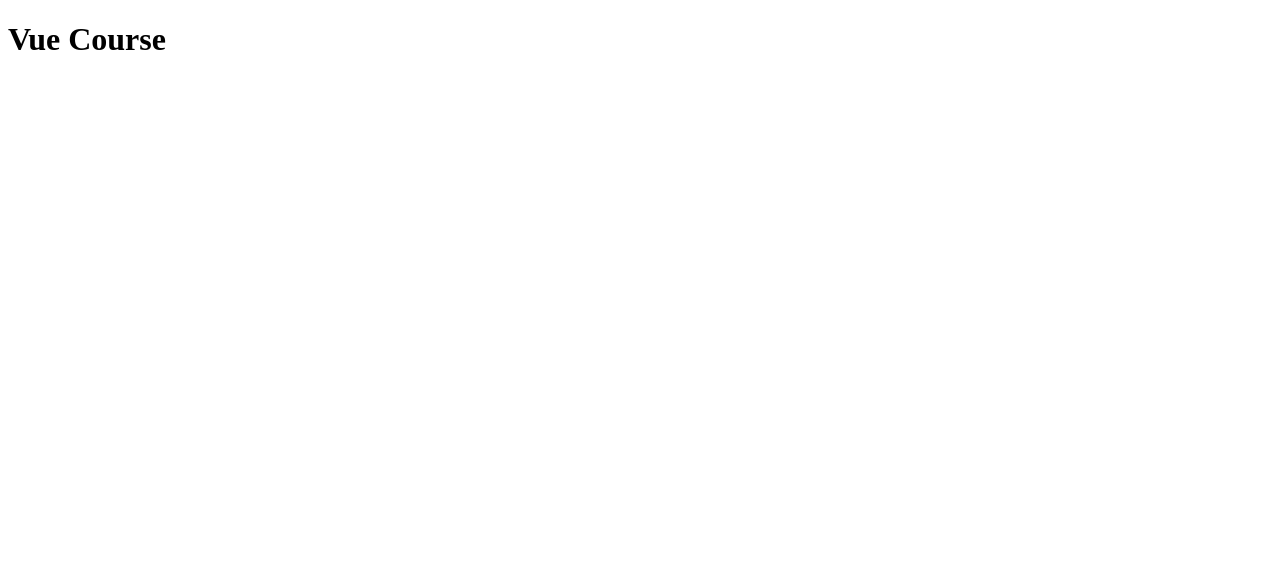
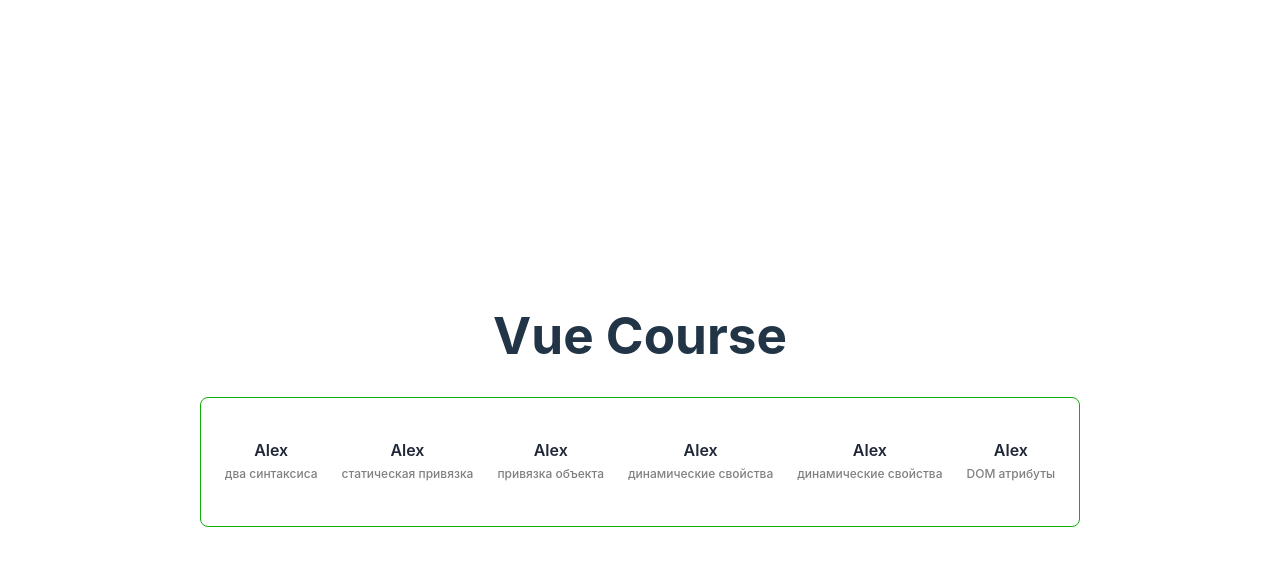
Before and after one commit to yudeek/vue-course, a Vue app: page / in a window 1280 px wide. Shown: the top 566 px of the page. Built offline with nearby package versions, Linux system fonts and the light colour scheme.

Commit message:
data binding

```diff
--- a/src/App.vue
+++ b/src/App.vue
@@ -1,3 +1,12 @@
 <template>
   <h1>Vue Course</h1>
+  <!-- <TextNode /> -->
+  <!-- <Conditional /> -->
+  <DataBinding />
 </template>
+
+<script setup>
+  import TextNode from '@/components/TextNode.vue';
+  import Conditional from '@/components/Conditional.vue';
+  import DataBinding from '@/components/DataBinding.vue';
+</script>
--- /dev/null
+++ b/src/components/Conditional.vue
@@ -0,0 +1,70 @@
+<template>
+  <div class="wrap">
+    <!-- обычное условие -->
+    <p class="content" v-if="userName">
+      <span class="text">{{ userName }}</span>
+      <span class="sub">v-if</span>
+    </p>
+
+    <!-- цепочка условий -->
+    <p class="content" v-if="userName === 'Ben'">
+      <span class="text">{{ userName }}</span>
+      <span class="sub">v-if</span>
+    </p>
+    <p class="content" v-else-if="userName === 'John'">
+      <span class="text">{{ userName }}</span>
+      <span class="sub">v-else-if</span>
+    </p>
+    <p class="content" v-else>
+      <span class="text">{{ userName }}</span>
+      <span class="sub">v-else</span>
+    </p>
+
+    <!-- двойное условие -->
+    <p class="content" v-if="userName && true">
+      <span class="text">{{ userName }}</span>
+      <span class="sub">v-else</span>
+    </p>
+
+    <!-- Скрытие при использовании асинхронного кода -->
+    <p class="content" v-if="obj">
+      <span class="text">{{ inc(obj.age) }}</span>
+      <span class="sub">async v-if</span>
+    </p>
+
+    <!-- скрытие с v-show -->
+    <p class="content grid" v-show="userName">
+      <span class="text">{{ userName }}</span>
+      <span class="sub">v-show</span>
+    </p>
+
+  </div>
+</template>
+
+<script setup>
+  import { ref } from 'vue';
+
+  const userName = 'Alex';
+
+  // v-if не будет приведен к true
+  // const userName = null;
+  // const userName = undefined;
+  // const userName = '';
+  // const userName = 0;
+
+  const obj = ref(null);
+  const inc = age => age + 1;
+  setTimeout(() => {
+    obj.value = {};
+    obj.value.age = 10;
+  }, 2000)
+
+
+
+</script>
+
+<style>
+  .grid {
+    display: grid;
+  }
+</style>
--- /dev/null
+++ b/src/components/DataBinding.vue
@@ -0,0 +1,61 @@
+<template>
+  <div class="wrap">
+
+    <!-- два синтаксиса привязки данных -->
+    <p class="content">
+      <span v-bind:data-name="userName" :data-value="userAge" class="text">Alex</span>
+      <span class="sub">два синтаксиса</span>
+    </p>
+
+    <!-- статическая привязка -->
+    <p class="content">
+      <span value="userAge" class="text">Alex</span>
+      <span class="sub">статическая привязка</span>
+    </p>
+
+    <!-- привязка объекта -->
+    <p class="content">
+      <span v-bind="obj" class="text">Alex</span>
+      <span class="sub">привязка объекта</span>
+    </p>
+
+    <!-- динамические свойства -->
+    <p class="content" v-for="item in [0,1]" >
+      <span :[`data-${item}`]="item" class="text">Alex</span>
+      <span class="sub">динамические свойства</span>
+    </p>
+
+    <!-- DOM атрибуты -->
+    <p class="content" >
+      <span .zip="200" class="text">Alex</span>
+      <span class="sub">DOM атрибуты</span>
+    </p>
+
+
+  </div>
+
+
+</template>
+
+<script setup>
+
+  import { onMounted } from 'vue';
+
+  const userName = 'Alex';
+  const userAge = 10;
+
+  const obj = {
+    name: 'John',
+    age: 10
+  }
+
+  const zip = 12345;
+
+  onMounted(() => {
+    const el = document.querySelector('[data-name="Alex"]');
+    console.log({ data: el.dataset.value});
+    console.log({ age: userAge});
+    if(el.value === userAge) console.log('correct');
+    else console.log('wrong');
+  })
+</script>
--- /dev/null
+++ b/src/components/TextNode.vue
@@ -0,0 +1,60 @@
+<template>
+  <div class="wrap">
+    <!-- mustache -->
+    <p class="content">
+      <span class="text">{{ userName }}</span>
+      <span class="sub">mustache</span>
+    </p>
+
+    <!-- тернарный оператор -->
+    <p class="content">
+      <span class="text">{{ userName === 'Alex' ? 'Fred' : userName }}</span>
+      <span class="sub">тернарный оператор</span>
+    </p>
+
+    <!-- функция с параметром -->
+    <p class="content">
+      <span class="text">{{ changeUserName(userName) }}</span>
+      <span class="sub">функция с параметром</span>
+    </p>
+
+    <!-- директива v-text -->
+    <p class="content">
+      <span class="text" v-text="userName"></span>
+      <span class="sub">директива v-text</span>
+    </p>
+
+    <!-- тернарный оператор c v-text -->
+    <p class="content">
+      <span class="text" v-text="userName === 'Alex' ? 'Fred' : userName"></span>
+      <span class="sub">тернарный оператор c v-text</span>
+    </p>
+
+    <!-- функция с параметром c v-text -->
+    <p class="content">
+      <span class="text" v-text="changeUserName(userName)"></span>
+      <span class="sub">функция с параметром c v-text</span>
+    </p>
+  </div>
+
+  <!-- Не будет работать -->
+  <!-- <span>{{ if(userName === 'Alex') return 'Marty' }}</span> -->
+  <!-- <span>{{ () => if(userName === 'Alex') return 'Marty' }}</span> -->
+
+
+
+</template>
+
+<script setup>
+
+  const userName = 'Alex';
+
+  const changeUserName = name => {
+    if(name === 'Alex') return 'John';
+    else return name;
+  }
+
+</script>
+
+<style>
+</style>
--- a/src/style.css
+++ b/src/style.css
@@ -0,0 +1,121 @@
+:root {
+  font-family: Inter, Avenir, Helvetica, Arial, sans-serif;
+  font-size: 16px;
+  line-height: 24px;
+  font-weight: 400;
+
+  color-scheme: light dark;
+  color: rgba(255, 255, 255, 0.87);
+  background-color: #242424;
+
+  font-synthesis: none;
+  text-rendering: optimizeLegibility;
+  -webkit-font-smoothing: antialiased;
+  -moz-osx-font-smoothing: grayscale;
+  -webkit-text-size-adjust: 100%;
+}
+
+a {
+  font-weight: 500;
+  color: #646cff;
+  text-decoration: inherit;
+}
+a:hover {
+  color: #535bf2;
+}
+
+a {
+  font-weight: 500;
+  color: #646cff;
+  text-decoration: inherit;
+}
+a:hover {
+  color: #535bf2;
+}
+
+body {
+  margin: 0;
+  display: flex;
+  place-items: center;
+  min-width: 320px;
+  min-height: 100vh;
+}
+
+h1 {
+  font-size: 3.2em;
+  line-height: 1.1;
+}
+
+button {
+  border-radius: 8px;
+  border: 1px solid transparent;
+  padding: 0.6em 1.2em;
+  font-size: 1em;
+  font-weight: 500;
+  font-family: inherit;
+  background-color: #1a1a1a;
+  cursor: pointer;
+  transition: border-color 0.25s;
+}
+button:hover {
+  border-color: #646cff;
+}
+button:focus,
+button:focus-visible {
+  outline: 4px auto -webkit-focus-ring-color;
+}
+
+.card {
+  padding: 2em;
+}
+
+#app {
+  max-width: 1280px;
+  margin: 0 auto;
+  padding: 2rem;
+  text-align: center;
+}
+
+@media (prefers-color-scheme: light) {
+  :root {
+    color: #213547;
+    background-color: #ffffff;
+  }
+  a:hover {
+    color: #747bff;
+  }
+  button {
+    background-color: #f9f9f9;
+  }
+}
+
+.wrap {
+  display: flex;
+  align-items: center;
+  column-gap: 24px;
+  padding: 24px;
+  border-radius: 8px;
+  border: 1px solid #10AE04;
+}
+
+.wrap + .wrap {
+  margin-top: 24px;
+}
+
+.content {
+  display: flex;
+  flex-direction: column;
+}
+
+
+.text {
+  color: #202838;
+  font-weight: 600;
+  font-size: 16px;
+}
+
+.sub {
+  font-weight: 500;
+  font-size: 12px;
+  color: #808080;
+}
```
